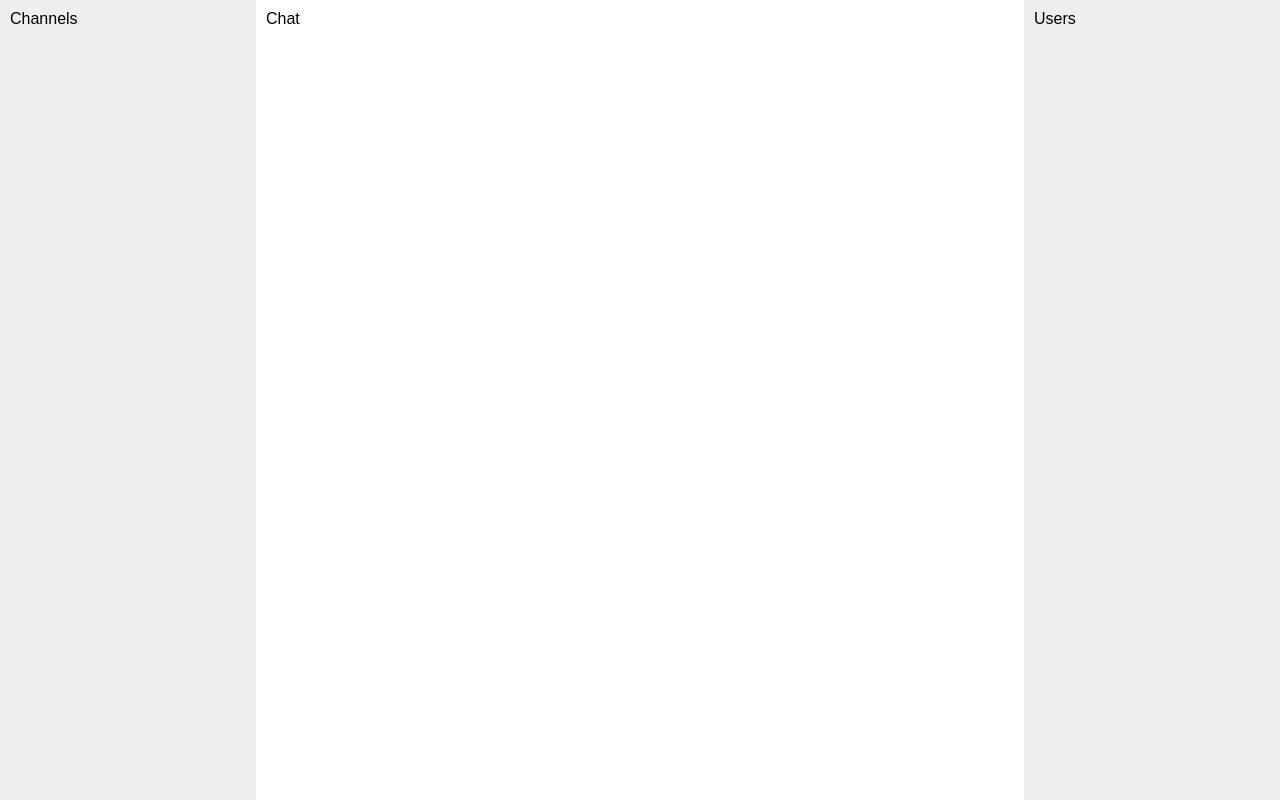
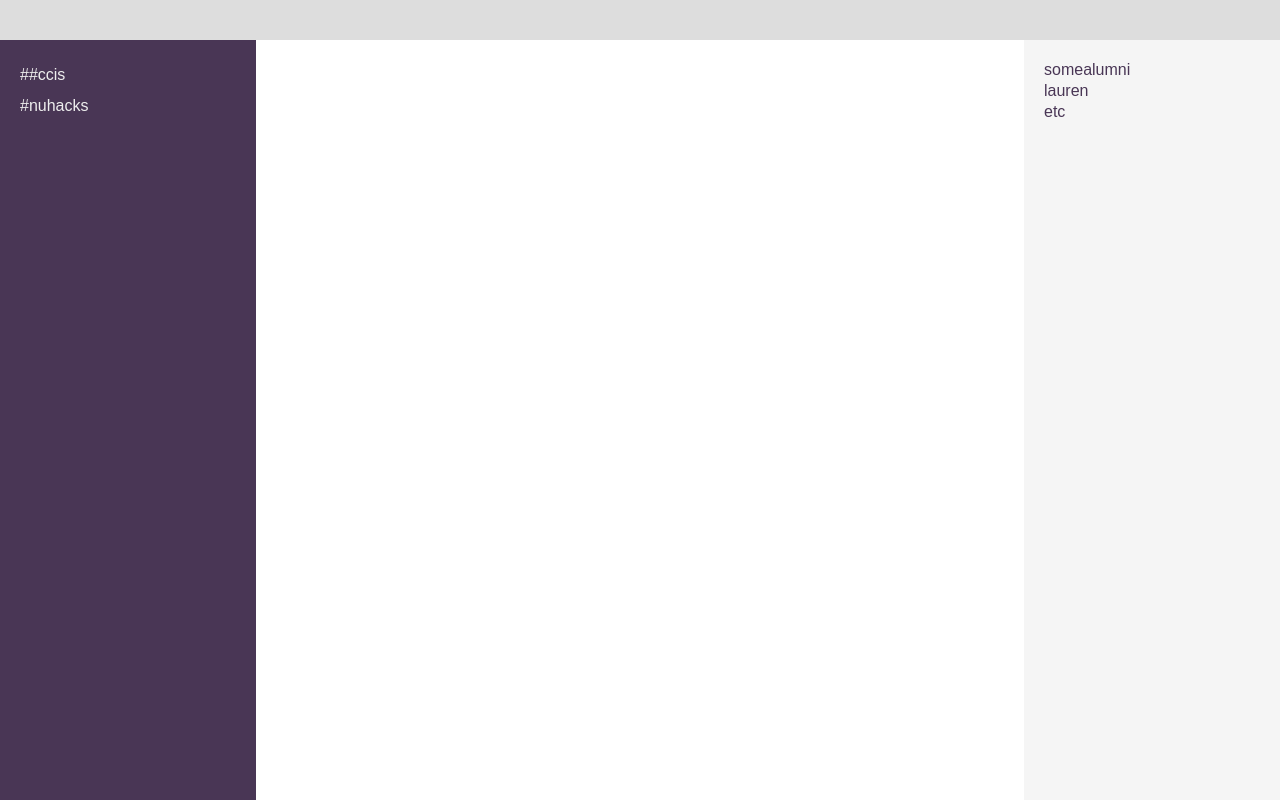
Before and after one commit to aceyoung9/HCI-prototype, a plain HTML site: page index.html in a window 1280 px wide. Drawn offline with Linux system fonts and the light colour scheme.

Commit message:
Lay things out a lot better, prettier styling

```diff
--- a/index.html
+++ b/index.html
@@ -7,14 +7,22 @@
     <link rel="stylesheet" href="css/main.css" />
   </head>
   <body>
-    <div class="channels-column">
-      Channels
-    </div>
+    <section class="menu-bar">
+    </section>
+    <section class="channels-column">
+      <ul>
+        <li><a href="">##ccis</a></li>
+        <li><a href="">#nuhacks</a></li>
+      </ul>
+    </section>
     <main class="chat-column">
-      Chat
+      <section class="users-column">
+        <ul>
+          <li><a href="">somealumni</a></li>
+          <li><a href="">lauren</a></li>
+          <li><a href="">etc</a></li>
+        </ul>
+      </section>
     </main>
-    <div class="users-column">
-      Users
-    </div>
   </body>
 </html>
--- a/scss/main.scss
+++ b/scss/main.scss
@@ -1,25 +1,87 @@
+$accent: #493655;
+$topbarBackground: #ddd;
+$userlistBackground: #f5f5f5;
+$lightText: #eee;
+
+/* Base styles */
+
 html, body {
+  height: 100%;
+  font-weight: lighter;
+  font-size: 1em;
+  line-height: 1.3em;
+}
+
+a {
+  text-decoration: none;
+}
+
+ul {
+  list-style: none;
+  padding: 0;
+  margin: 0;
+}
+
+/* Sections */
+
+main.chat-column, section.channels-column {
+  display: block;
+  box-sizing: border-box;
+  padding-top: 40px;
+  float: left;
   height: 100%;
 }
 
-main.chat-column, div.channels-column, div.users-column {
-  display: block;
-  box-sizing: border-box;
-  float: left;
-  padding: 10px;
-  height: 100%;
+section.menu-bar {
+  position: absolute;
+  width: 100%;
+  background-color: $topbarBackground;
+  height: 40px;
 }
 
 main.chat-column {
-  width: 60%;
+  width: 80%;
 }
 
-div.channels-column {
+section.channels-column {
   width: 20%;
-  background-color: #eee;
+  background-color: $accent;
+  color: $lightText;
+
+  ul {
+    padding: 20px 0;
+
+    li {
+      padding: 5px 20px;
+
+      a {
+        color: $lightText;
+      }
+    }
+
+    li:hover {
+      background-color: darken($accent, 5%);
+    }
+  }
 }
 
-div.users-column {
-  width: 20%;
-  background-color: #eee;
+section.users-column {
+  float: right;
+  box-sizing: border-box;
+  width: 25%;
+  background-color: $userlistBackground;
+  height: 100%;
+  overflow: scroll;
+
+  ul {
+    padding: 20px 0;
+
+    li {
+      padding: 0 20px;
+
+      a {
+        color: $accent;
+      }
+    }
+  }
 }
```
Also changed, not shown: css/main.css.
